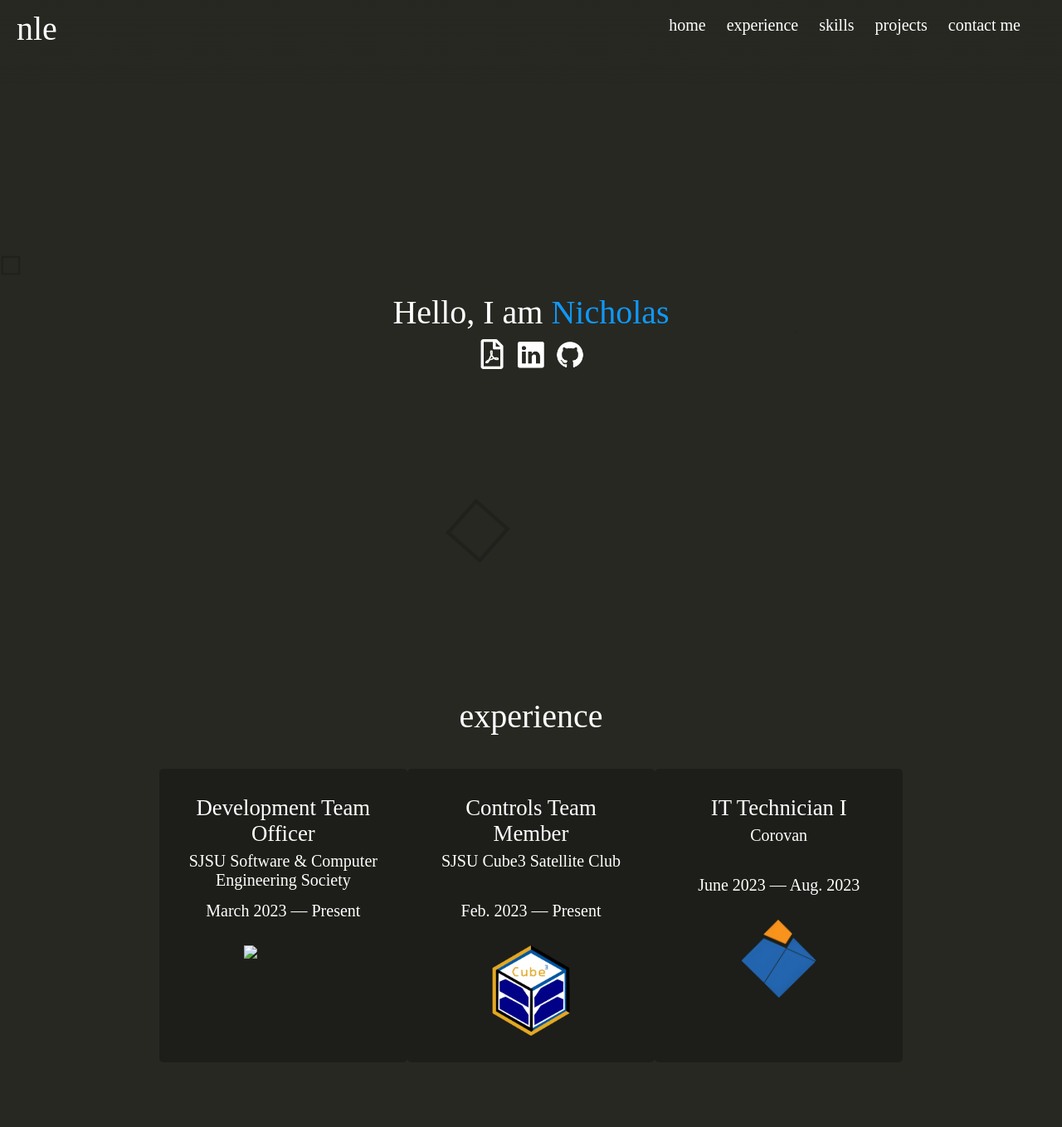
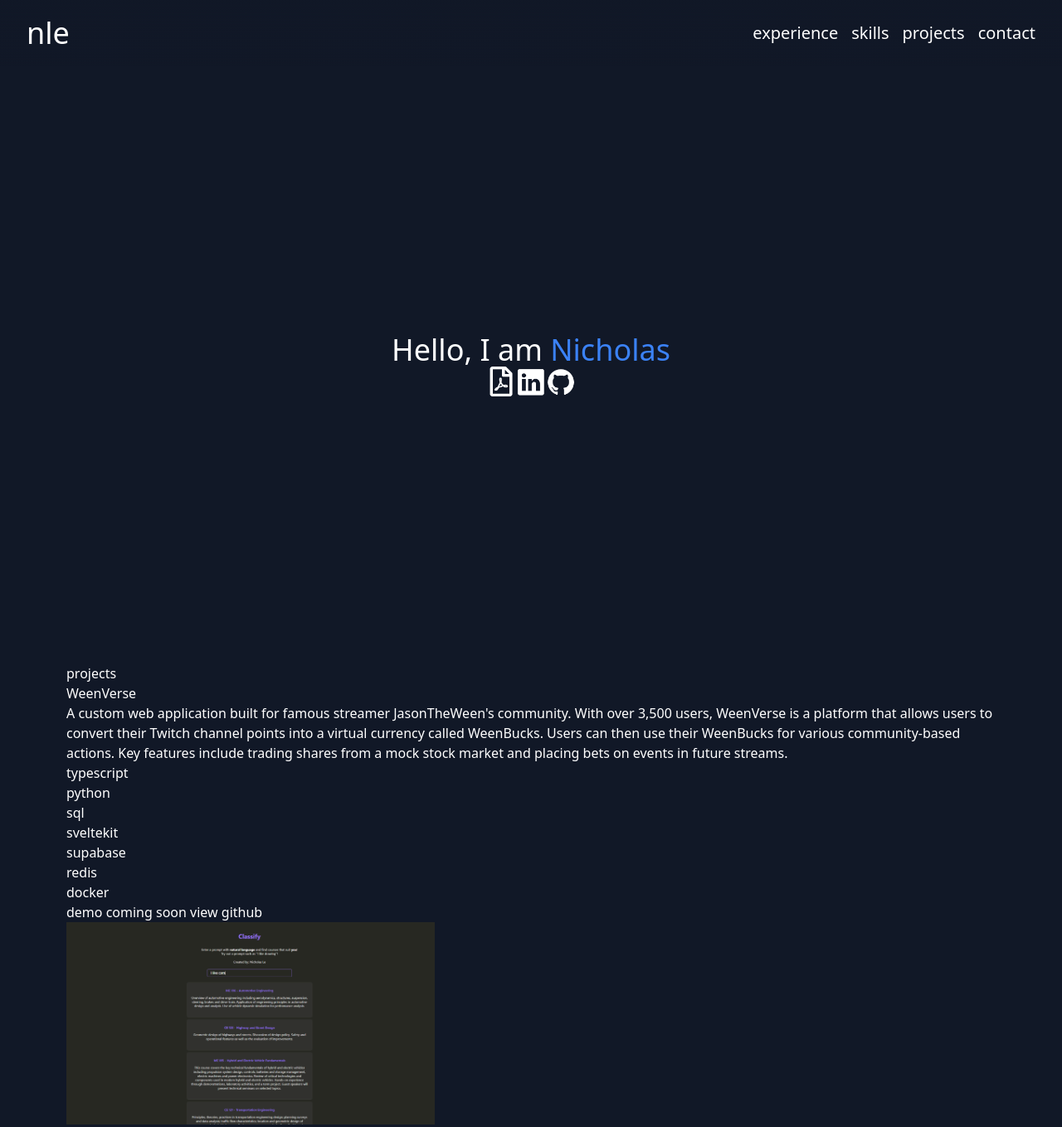
Before and after one commit to NicholasLe04/portfolio-website, a plain HTML site: page index.html in a window 1280 px wide. Shown: the top 1359 px of the page at 83% size. Drawn offline with nearby package versions, Linux system fonts and the light colour scheme; a script that the page names is missing; a web font is replaced by a local one.

Commit message:
Convert header and landing to tailwind

```diff
--- a/index.html
+++ b/index.html
@@ -4,15 +4,16 @@
     <meta charset="UTF-8">
     <meta name="viewport" content="width=device-width, initial-scale=1.0">
     <title>Nicholas Le</title>
-    <link rel="stylesheet" href="./assets/css/Fonts.css">
-    <link rel="stylesheet" href="./assets/css/index.css">
-    <link rel="stylesheet" href="./assets/css/Home.css">
+    <link href="https://unpkg.com/tailwindcss@^1.0/dist/tailwind.min.css" rel="stylesheet">
+    <!-- <link rel="stylesheet" href="./assets/css/Fonts.css"> -->
+    <!-- <link rel="stylesheet" href="./assets/css/index.css"> -->
+    <!-- <link rel="stylesheet" href="./assets/css/Home.css">
     <link rel="stylesheet" href="./assets/css/Page.css">
     <link rel="stylesheet" href="./assets/css/Projects.css">
     <link rel="stylesheet" href="./assets/css/Skills.css">
     <link rel="stylesheet" href="./assets/css/App.css">
     <link rel="stylesheet" href="./assets/css/Experience.css">
-    <link rel="stylesheet" href="./assets/css/Contact.css">
+    <link rel="stylesheet" href="./assets/css/Contact.css"> -->
 
 
     <script>
@@ -23,118 +24,56 @@
     <script defer src="/_vercel/speed-insights/script.js"></script>
 </head>
 <body>
-    <div class="Root">
-        <header class="drop-in">
-            <span>nle</span>
-          <ul>
-            <li><a href='#home'>home</a></li>
-            <li><a href='#experience'>experience</a></li>
-            <li><a href='#skills'>skills</a></li>
-            <li><a href='#projects'>projects</a></li>
-            <li><a href='#contact'>contact me</a></li>
+    <div class="bg-gray-900 font-sans text-white font-normal">
+        <header class="flex fixed top-0 w-screen justify-between items-center h-20 py-1 px-8 bg-gradient-to-t from-transparent to-gray-900">
+            <span class="font-medium text-4xl">nle</span>
+          <ul class="flex invisible sm:visible float-right font-light text-xl m-0 p-0">
+            <li><a class="ml-4" href='#experience'>experience</a></li>
+            <li><a class="ml-4" href='#skills'>skills</a></li>
+            <li><a class="ml-4" href='#projects'>projects</a></li>
+            <li><a class="ml-4" href='#contact'>contact</a></li>
           </ul>
         </header>
-        <div class="page" id="home">
-            <p class="title drop-in">Hello, I am <span style="color:var(--accent)">Nicholas</span></p>
-            <div class="links drop-in">
+        <div class="flex flex-col pt-20 w-screen h-screen justify-center items-center" id="home">
+            <p class="text-4xl drop-in">Hello, I am <span class="text-blue-500">Nicholas</span></p>
+            <div class="flex">
                 <a href="./assets/Nicholas Le Resume.pdf" target="_blank"><img src="./assets/images/resume.png" width="36px"></a>
                 <a href="https://linkedin.com/in/nicholasle04" target="_blank"><img src="./assets/images/linkedin.png" width="36px"></a>
                 <a href="https://github.com/nicholasle04" target="_blank"><img src="./assets/images/github.png" width="36px"></a>
             </div>
-            <div class='cubes'>
-                <div class='cube'></div>
-                <div class='cube'></div>
-                <div class='cube'></div>
-                <div class='cube'></div>
-                <div class='cube'></div>
-                <div class='cube'></div>
-            </div>
         </div>
-        <div class="page" id="experience">
-            <p class="fade-in">experience</p>
-            <div class="experience-container">
-                <div class="experience-box">
-                    <h6 style="font-weight:500">Development Team Officer</h6>
-                    <p class="company">SJSU Software & Computer Engineering Society</p>
-                    <p class="dates">March 2023 &mdash; Present</p>
-                    <img src="./assets/images/sce-logo.png" width="40%">
-                </div>
-                <div class="experience-box">
-                    <h6 style="font-weight:500">Controls Team Member</h6>
-                    <p class="company">SJSU Cube3 Satellite Club</p>
-                    <p class="dates">Feb. 2023 &mdash; Present</p>
-                    <img src="./assets/images/cube3-logo.webp" width="40%">
-                </div>
-                <div class="experience-box">
-                    <h6 style="font-weight:500">IT Technician I</h6>
-                    <p class="company">Corovan</p>
-                    <p class="dates">June 2023 &mdash; Aug. 2023</p>
-                    <img src="./assets/images/corovan-logo.png" width="40%">
+        <div class="w-screen px-20" id="projects">
+            <p>projects</p>
+            <!-- PROJECT -->
+            <div class='project-box-container'>
+                <div class='project-box fade-in'>
+                    <div class='project-container'>
+                        <div class='project-detail'>
+                            <h6 style="font-weight:500">WeenVerse</h6>
+                            <p class='description'>
+                                A custom web application built for famous streamer JasonTheWeen's community. With over 3,500 users, WeenVerse is a
+                                platform that allows users to convert their Twitch channel points into a virtual currency called WeenBucks. Users can
+                                then use their WeenBucks for various community-based actions. Key features include trading shares from a mock stock market and
+                                placing bets on events in future streams.
+                            </p>
+                            <div class='tag-container'>
+                                <div class='tag'>typescript</div>
+                                <div class='tag'>python</div>
+                                <div class='tag'>sql</div>
+                                <div class='tag'>sveltekit</div>
+                                <div class='tag'>supabase</div>
+                                <div class='tag'>redis</div>
+                                <div class='tag'>docker</div>
+                            </div>
+                            <div class='demo-git'>
+                                <a><button class="inactive" disabled>demo coming soon</button></a>
+                                <a><button class="inactive" disabled>view github</button></a>
+                            </div>
+                        </div>
+                        <img src="./assets/images/classify.png" height="250px" width="444px">
+                    </div>
                 </div>
             </div>
-        </div>
-        <div class="page" id="skills">
-            <p>skills</p>
-            <div id="skill-table">
-                <ul>
-                    <li>
-                        html
-                        <img src="./assets/images/html-logo.png" height="32px">
-                    </li>
-                    <li>
-                        css
-                        <img src="./assets/images/css-logo.png" height="32px">
-                    </li>
-                    <li>
-                        javascript
-                        <img src="./assets/images/js-logo.png" height="32px">
-                    </li>
-                    <li>
-                        git
-                        <img src="./assets/images/git-logo.png" height="32px">
-                    </li>
-                </ul>
-                <ul>
-                    <li>
-                        java
-                        <img src="./assets/images/java-logo.png" height="32px">
-                    </li>
-                    <li>
-                        python
-                        <img src="./assets/images/python-logo.png" height="32px">
-                    </li>
-                    <li>
-                        sql
-                        <img src="./assets/images/sql-logo.png" height="32px">
-                    </li>
-                    <li>
-                        mongodb
-                        <img src="./assets/images/mongo-logo.svg" height="32px">
-                    </li>
-                </ul>
-                <ul>
-                    <li>
-                        react
-                        <img src="./assets/images/react-logo.png" height="32px">
-                    </li>
-                    <li>
-                        node
-                        <img src="./assets/images/node-logo.png" height="32px">
-                    </li>
-                    <li>
-                        express
-                        <img src="./assets/images/express-logo.png" height="32px">
-                    </li>
-                    <li>
-                        docker
-                        <img src="./assets/images/docker-logo.png" height="32px">
-                    </li>
-                </ul>
-            </div>
-        </div>
-        <div class="page" id="projects">
-            <p>projects</p>
-            <!-- PROJECT -->
             <div class='project-box-container'>
                 <div class='project-box fade-in'>
                     <div class='project-container'>
@@ -245,7 +184,6 @@
                     </div>
                 </div>
             </div>
-
             <!-- PROJECT -->
             <div class='project-box-container'>
                 <div class='project-box fade-in'>
@@ -350,6 +288,88 @@
                 </div>
             </div>
         </div>
+        <div class="page" id="experience">
+            <p class="fade-in">experience</p>
+            <div class="experience-container">
+                <div class="experience-box">
+                    <h6 style="font-weight:500">Development Team Officer</h6>
+                    <p class="company">SJSU Software & Computer Engineering Society</p>
+                    <p class="dates">March 2023 &mdash; Present</p>
+                    <img src="./assets/images/sce-logo.png" width="40%">
+                </div>
+                <div class="experience-box">
+                    <h6 style="font-weight:500">Controls Team Member</h6>
+                    <p class="company">SJSU Cube3 Satellite Club</p>
+                    <p class="dates">Feb. 2023 &mdash; Present</p>
+                    <img src="./assets/images/cube3-logo.webp" width="40%">
+                </div>
+                <div class="experience-box">
+                    <h6 style="font-weight:500">IT Technician I</h6>
+                    <p class="company">Corovan</p>
+                    <p class="dates">June 2023 &mdash; Aug. 2023</p>
+                    <img src="./assets/images/corovan-logo.png" width="40%">
+                </div>
+            </div>
+        </div>
+        <div class="page" id="skills">
+            <p>skills</p>
+            <div id="skill-table">
+                <ul>
+                    <li>
+                        html
+                        <img src="./assets/images/html-logo.png" height="32px">
+                    </li>
+                    <li>
+                        css
+                        <img src="./assets/images/css-logo.png" height="32px">
+                    </li>
+                    <li>
+                        javascript
+                        <img src="./assets/images/js-logo.png" height="32px">
+                    </li>
+                    <li>
+                        git
+                        <img src="./assets/images/git-logo.png" height="32px">
+                    </li>
+                </ul>
+                <ul>
+                    <li>
+                        java
+                        <img src="./assets/images/java-logo.png" height="32px">
+                    </li>
+                    <li>
+                        python
+                        <img src="./assets/images/python-logo.png" height="32px">
+                    </li>
+                    <li>
+                        sql
+                        <img src="./assets/images/sql-logo.png" height="32px">
+                    </li>
+                    <li>
+                        mongodb
+                        <img src="./assets/images/mongo-logo.svg" height="32px">
+                    </li>
+                </ul>
+                <ul>
+                    <li>
+                        react
+                        <img src="./assets/images/react-logo.png" height="32px">
+                    </li>
+                    <li>
+                        node
+                        <img src="./assets/images/node-logo.png" height="32px">
+                    </li>
+                    <li>
+                        express
+                        <img src="./assets/images/express-logo.png" height="32px">
+                    </li>
+                    <li>
+                        docker
+                        <img src="./assets/images/docker-logo.png" height="32px">
+                    </li>
+                </ul>
+            </div>
+        </div>
         <div class="page" id="contact">
             <p class="fade-in">contact me</p>
             <div class="contact-info-container">
```
